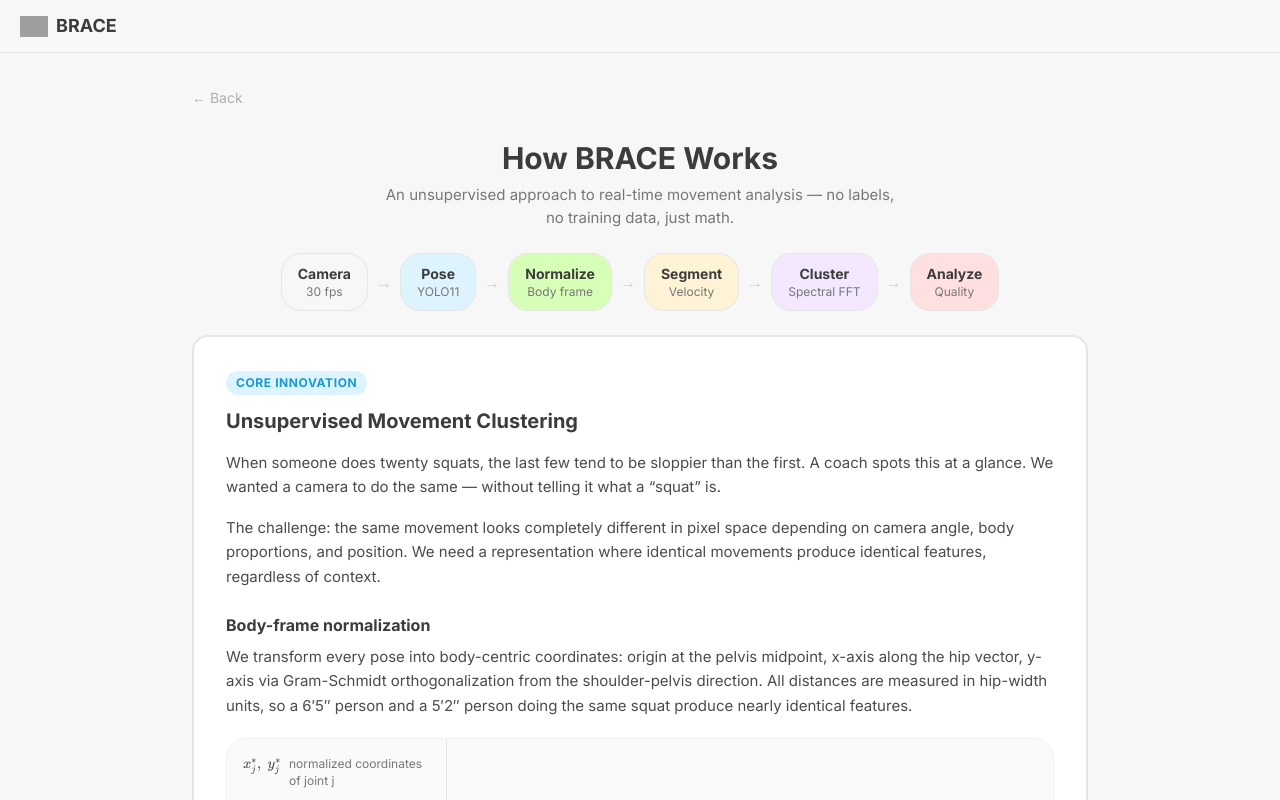
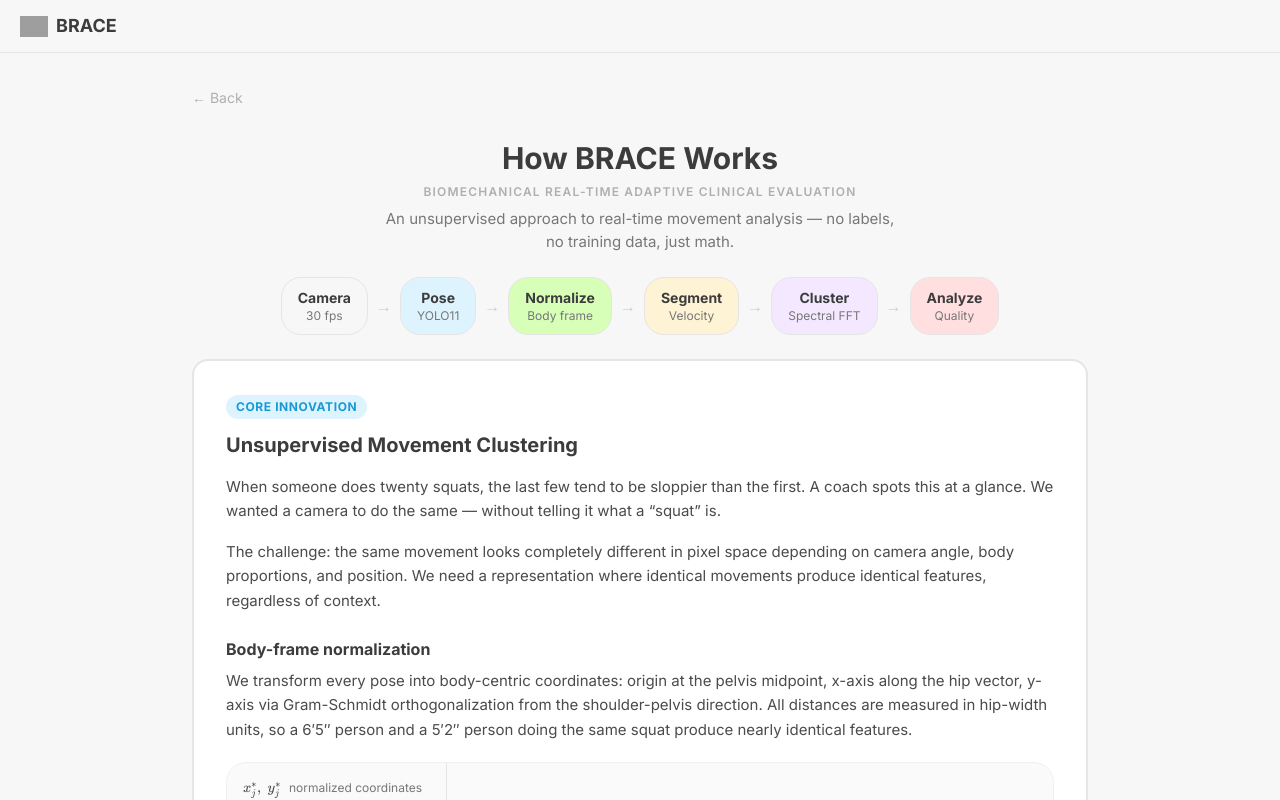
Before and after one commit to jiekaitao/BRACE, a Next.js app in the folder frontend/: page /stack in a window 1280 px wide. Shown: the top 800 px of the page. Built offline with nearby package versions, Linux system fonts and the light colour scheme; grey boxes are pictures that could not be loaded.

Commit message:
Actually defined what the acronym even means

```diff
--- a/frontend/src/app/stack/page.tsx
+++ b/frontend/src/app/stack/page.tsx
@@ -175,6 +175,9 @@ export default function StackPage() {
           <h1 className="text-2xl sm:text-3xl font-bold text-[#3C3C3C] mb-2">
             How BRACE Works
           </h1>
+          <p className="text-xs font-semibold tracking-widest uppercase text-[#AFAFAF] mb-2">
+            Biomechanical Real-time Adaptive Clinical Evaluation
+          </p>
           <p className="text-[15px] text-[#777777] max-w-lg mx-auto">
             An unsupervised approach to real-time movement analysis — no labels,
             no training data, just math.
```
